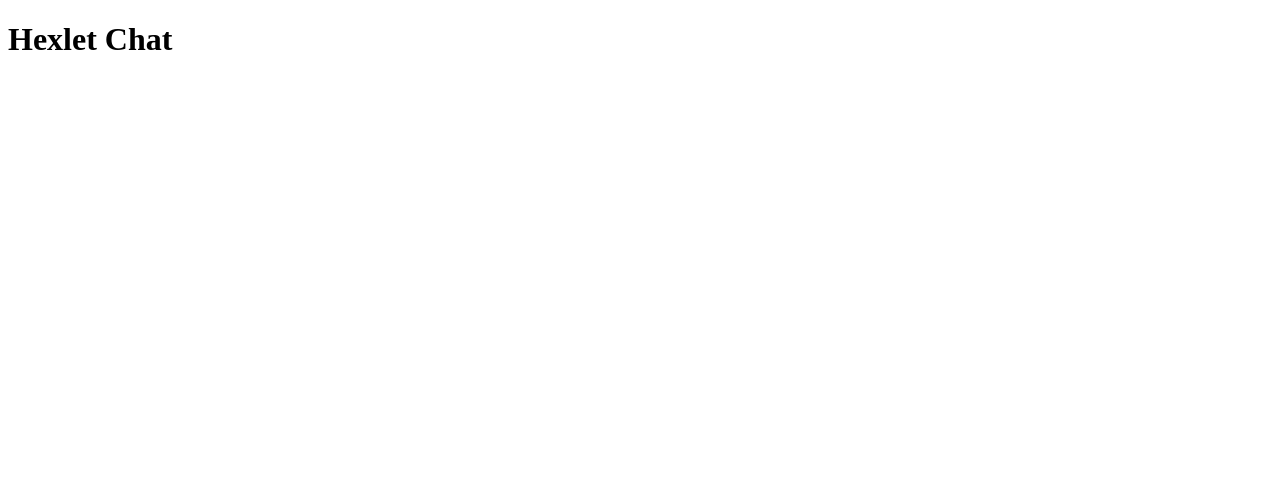
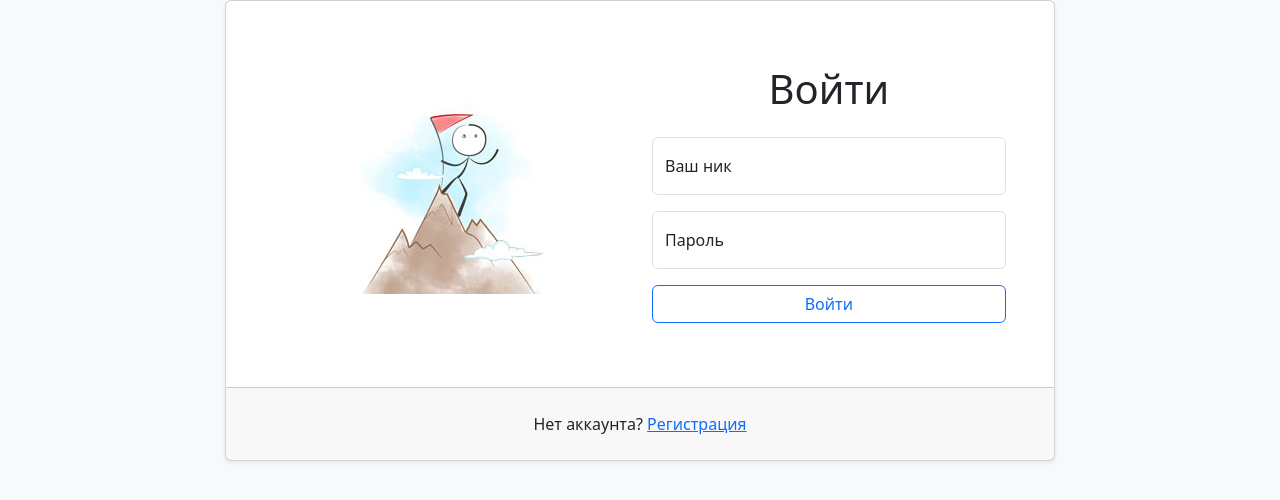
Before and after one commit to purple-jabba/frontend-project-12, a React (Create React App) app in the folder frontend/: page / in a window 1280 px wide. Shown: the top 500 px of the page. Built offline with nearby package versions, Linux system fonts and the light colour scheme.

Commit message:
add template for login page and page for 404 error

```diff
--- a/frontend/package.json
+++ b/frontend/package.json
@@ -2,7 +2,7 @@
   "name": "frontend",
   "version": "0.1.0",
   "private": true,
-  "proxy": "http://localhost:5001",
+  "proxy": "http://localhost:5001/",
   "dependencies": {
     "@reduxjs/toolkit": "^2.2.1",
     "axios": "^1.6.8",
--- a/frontend/public/index.html
+++ b/frontend/public/index.html
@@ -26,9 +26,8 @@
     -->
     <title>React App</title>
   </head>
-  <body>
-    <noscript>You need to enable JavaScript to run this app.</noscript>
-    <div id="root"></div>
+  <body class="h-100 bg-light">
+    <div id="root" class="h-100"></div>
     <!--
       This HTML file is a template.
       If you open it directly in the browser, you will see an empty page.
--- a/frontend/src/components/App.jsx
+++ b/frontend/src/components/App.jsx
@@ -1,3 +1,20 @@
-const App = () => <h1>Hexlet Chat</h1>;
+import { BrowserRouter as Router, Routes, Route } from 'react-router-dom';
+
+import NotFound from './NotFoundPage.jsx';
+import LoginPage from './LoginPage.jsx';
+
+const App = () => (
+  <div className="h-100">
+    <div className="d-flex flex-column h-100">
+      <Router>
+        <Routes>
+          <Route path="/" element={<LoginPage />} />
+          <Route path="/login" element={<LoginPage />} />
+          <Route path="*" element={<NotFound />} />
+        </Routes>
+      </Router>
+    </div>
+  </div>
+);
 
 export default App;
--- /dev/null
+++ b/frontend/src/components/LoginPage.jsx
@@ -0,0 +1,84 @@
+import {
+  Button, Form, Col, Container, Card, Row, FloatingLabel,
+} from 'react-bootstrap';
+import { NavLink } from 'react-router-dom';
+import { useFormik } from 'formik';
+import img from '../assets/avatar.jpg';
+
+const LoginPage = () => {
+  const formik = useFormik({
+    initialValues: {
+      username: '',
+      password: '',
+    },
+    onSubmit: (values) => values,
+  });
+
+  return (
+    <Container className="h-100" fluid>
+      <Row className="justify-content-center align-content-center h-100">
+        <Col className="col-12 col-md-8 col-xxl-6">
+          <Card className="shadow-sm">
+            <Card.Body className="p-5 row">
+              <div className="col-12 col-md-6 d-flex align-items-center justify-content-center">
+                <img
+                  src={img}
+                  className="rounded-сircle"
+                  alt="Log in page"
+                />
+              </div>
+              <Form onSubmit={formik.handleSubmit} className="col-12 col-md-6 mt-3 mt-mb-0">
+                <h1 className="text-center mb-4">Войти</h1>
+                <fieldset disabled={formik.isSubmitting}>
+                  <Form.Group className="form-floating mb-3">
+                    <FloatingLabel controlId="username" label="Ваш ник">
+                      <Form.Control
+                        type="text"
+                        onChange={formik.handleChange}
+                        value={formik.values.username}
+                        onBlur={formik.handleBlur}
+                        disabled={formik.isSubmitting}
+                        placeholder="username"
+                        name="username"
+                        id="username"
+                        autoComplete="username"
+                        required
+                      />
+                    </FloatingLabel>
+                  </Form.Group>
+                  <Form.Group className="form-floating mb-3">
+                    <FloatingLabel controlId="password" label="Пароль">
+                      <Form.Control
+                        type="password"
+                        onChange={formik.handleChange}
+                        value={formik.values.password}
+                        onBlur={formik.handleBlur}
+                        disabled={formik.isSubmitting}
+                        placeholder="password"
+                        name="password"
+                        id="password"
+                        autoComplete="current-password"
+                        required
+                      />
+                    </FloatingLabel>
+                    <Form.Control.Feedback type="invalid" className="invalid-feedback">не то</Form.Control.Feedback>
+                  </Form.Group>
+                  <Button type="submit" disabled={formik.isSubmitting} variant="outline-primary" className="w-100 mb-3">Войти</Button>
+                </fieldset>
+              </Form>
+            </Card.Body>
+            <Card.Footer className="p-4">
+              <div className="text-center">
+                <span>Нет аккаунта?</span>
+                {' '}
+                <NavLink to="404">Регистрация</NavLink>
+              </div>
+            </Card.Footer>
+          </Card>
+        </Col>
+      </Row>
+    </Container>
+  );
+};
+
+export default LoginPage;
--- /dev/null
+++ b/frontend/src/components/NotFoundPage.jsx
@@ -0,0 +1,15 @@
+import img from '../assets/404.jpg';
+
+const NotFound = () => (
+  <div className="text-center">
+    <img alt="Страница не найдена" className="img-fluid h-25" src={img} />
+    <h1 className="h4 text-muted">Страница не найдена</h1>
+    <p className="text-muted">
+      Но вы можете перейти
+      {' '}
+      <a href="/">на главную страницу</a>
+    </p>
+  </div>
+);
+
+export default NotFound;
--- a/frontend/src/index.js
+++ b/frontend/src/index.js
@@ -1,5 +1,7 @@
 import ReactDOM from 'react-dom/client';
 import init from './init.jsx';
+
+import 'bootstrap/dist/css/bootstrap.min.css';
 
 const app = async () => {
   const root = ReactDOM.createRoot(document.getElementById('root'));
```
